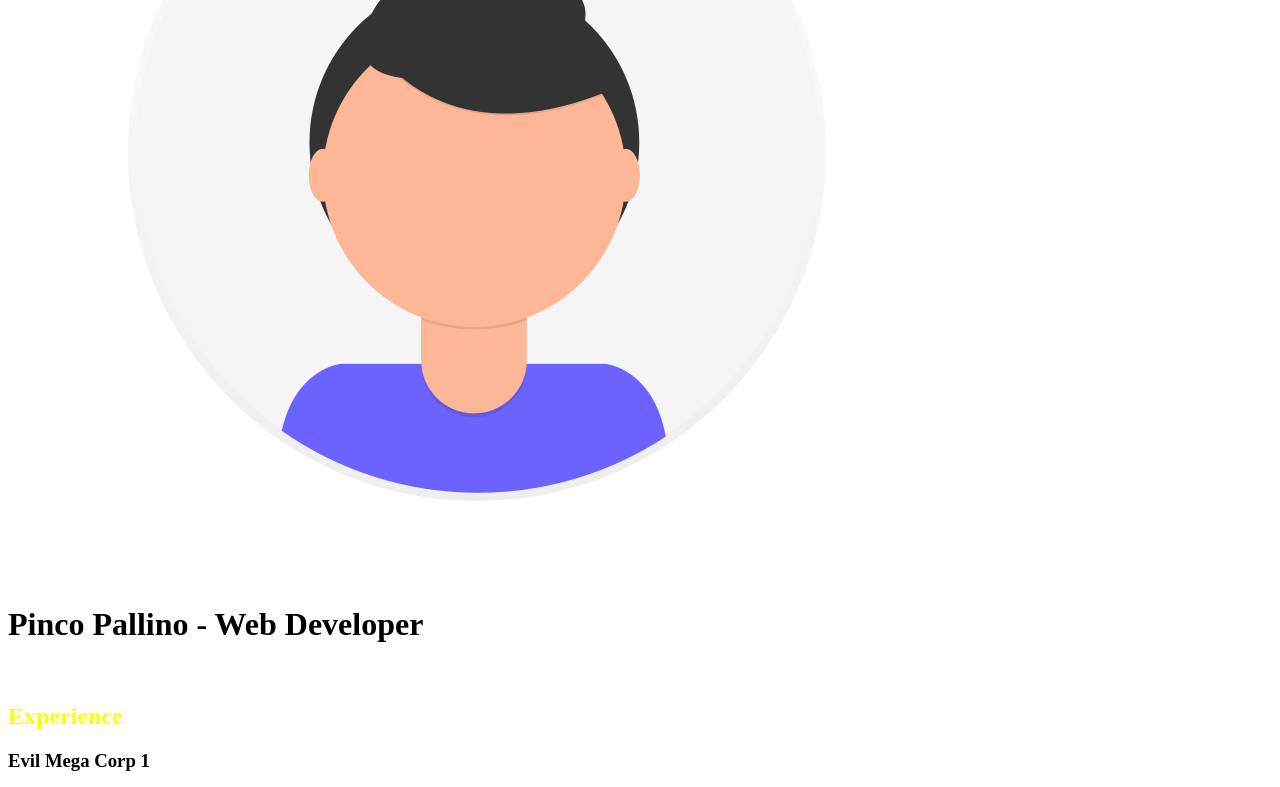
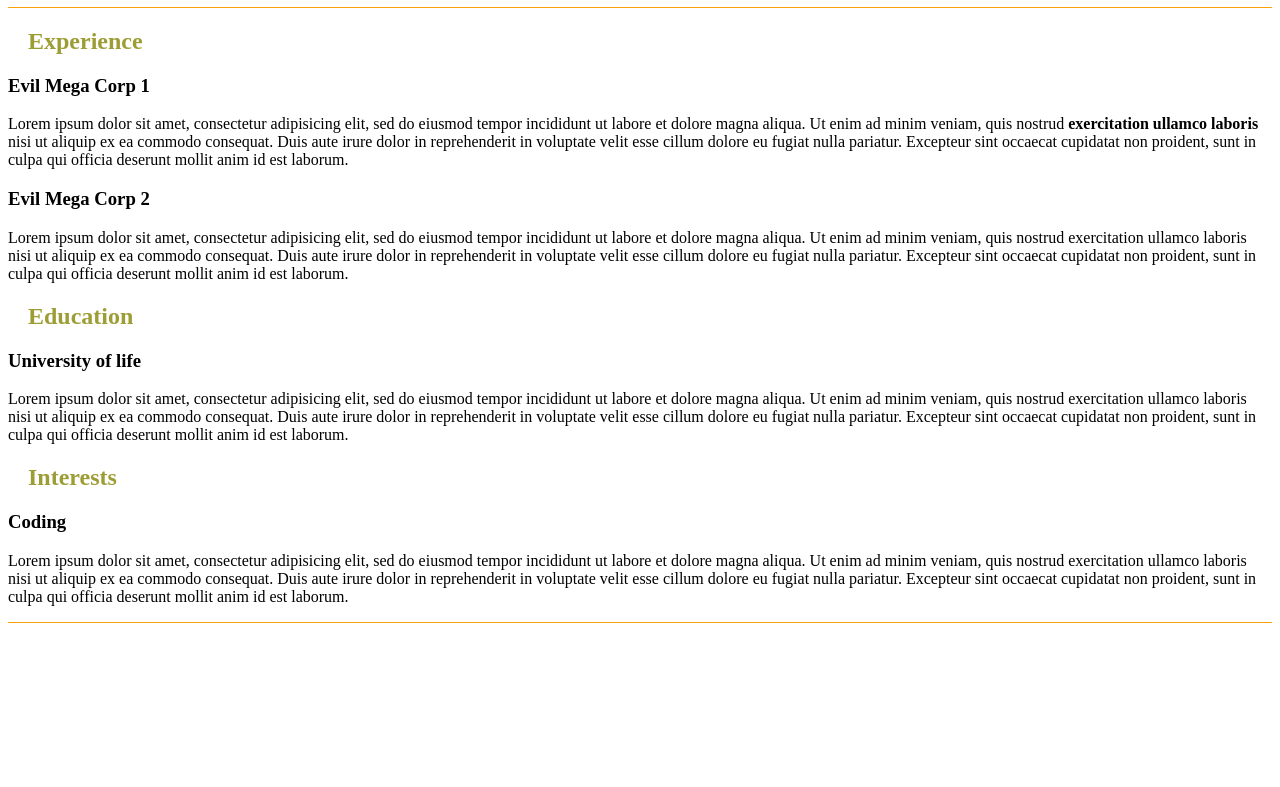
Before and after one commit to Narsas92/html-css-curriculum-vitae, a plain HTML site: page index.html in a window 1280 px wide. Shown: the part 285-1072 px from the top of the page. After the commit the page ends 916 px from the top, so only its background shows below. Drawn offline with Linux system fonts and the light colour scheme.

Commit message:
fine_head

```diff
--- a/index.html
+++ b/index.html
@@ -1,4 +1,5 @@
 <!DOCTYPE html>
+<html lang="it"
 <html>
     <head>
         <title>Il mio Curriculum</title>
@@ -7,10 +8,11 @@
     </head>
     <body>
         <div>
-            <div>
-                <img src="img/profile.png">
-                <h1>Pinco Pallino - Web Developer</h1>
-            </div> <br>
+            <div id="header">
+                <img src="img/profile.png" >
+
+            <h1>Pinco Pallino - Web Developer</h1>
+            </div > <hr>
             <div>
                 <h2>Experience</h2>
                 <h3>Evil Mega Corp 1</h3>
@@ -50,4 +52,7 @@
         </div>
 
     </body>
+    <footer>
+
+    </footer>
 </html>
--- a/style.css
+++ b/style.css
@@ -1,14 +1,49 @@
 h1
 {
     color: black;
+    margin-left:30%;
+    margin-right: 30%;
 }
 
 h2
 {
-    color: yellow;
+    color: rgba(148, 148, 36, 0.918);
+    margin-left: 20px;
+
 }
 
-br
+hr
 {
     color: brown;
+    height: 1px;
+    border-width: 0;
+    color:rgb(250, 162, 11);
+    background-color:rgb(250, 162, 11);
 }
+
+
+#header
+{
+    background-color: rgba(161, 156, 156, 0.945);
+    margin-left: 100px;
+    margin-right: 100px;
+
+}
+
+img
+{
+    width:200px;
+    height:200px;
+    margin-left:40%;
+    margin-right: 35%;"
+}
+
+#body
+{
+
+}
+
+#footer
+{
+
+}
```
